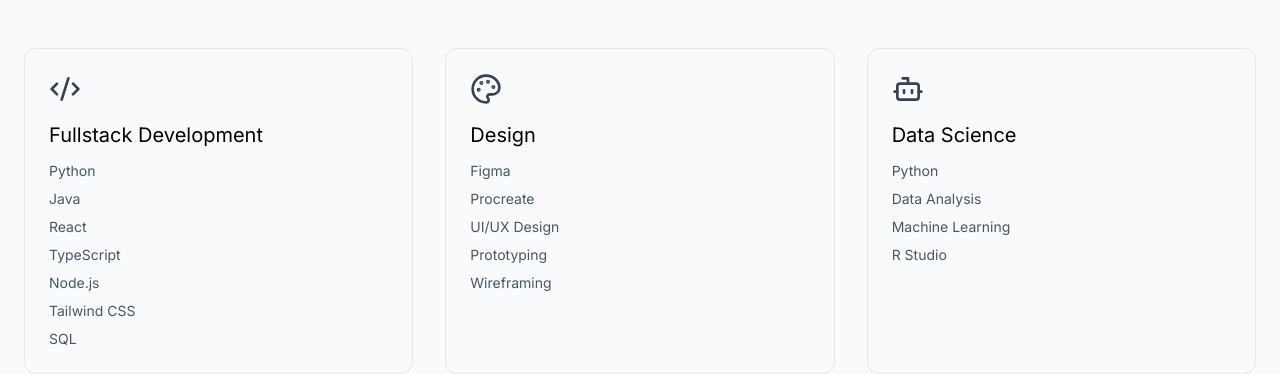
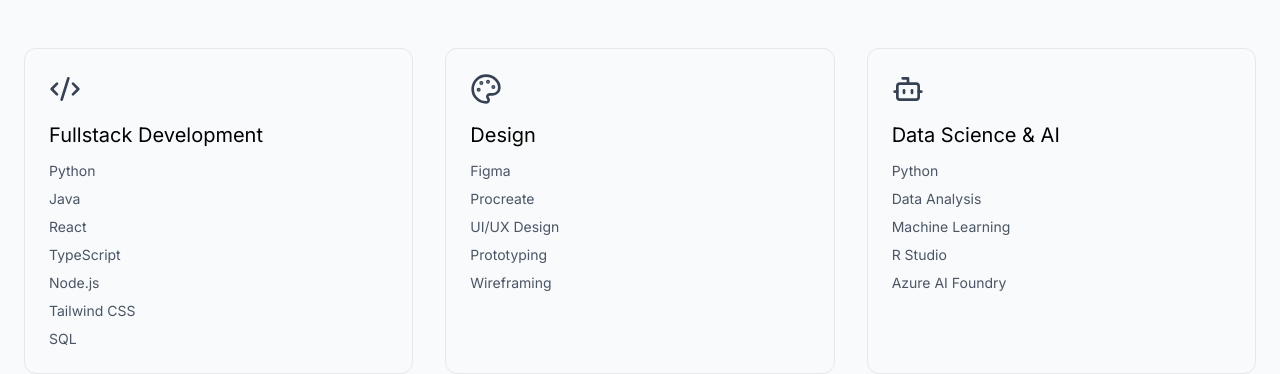
Before and after one commit to quanzee/portfolio-website, a React (Vite) app in the folder my-portfolio/: page / in a window 1280 px wide. Shown: the part 2780-3154 px from the top of the page. Built offline with nearby package versions, Linux system fonts and the light colour scheme.

Commit message:
Updated copy

```diff
--- a/my-portfolio/src/components/Skills.tsx
+++ b/my-portfolio/src/components/Skills.tsx
@@ -19,8 +19,8 @@
   },
   {
     icon: Bot,
-    title: 'Data Science',
-    skills: ['Python', 'Data Analysis', 'Machine Learning', 'R Studio'],
+    title: 'Data Science & AI',
+    skills: ['Python', 'Data Analysis', 'Machine Learning', 'R Studio', 'Azure AI Foundry'],
   },
   {
     icon: GitBranch,
```
